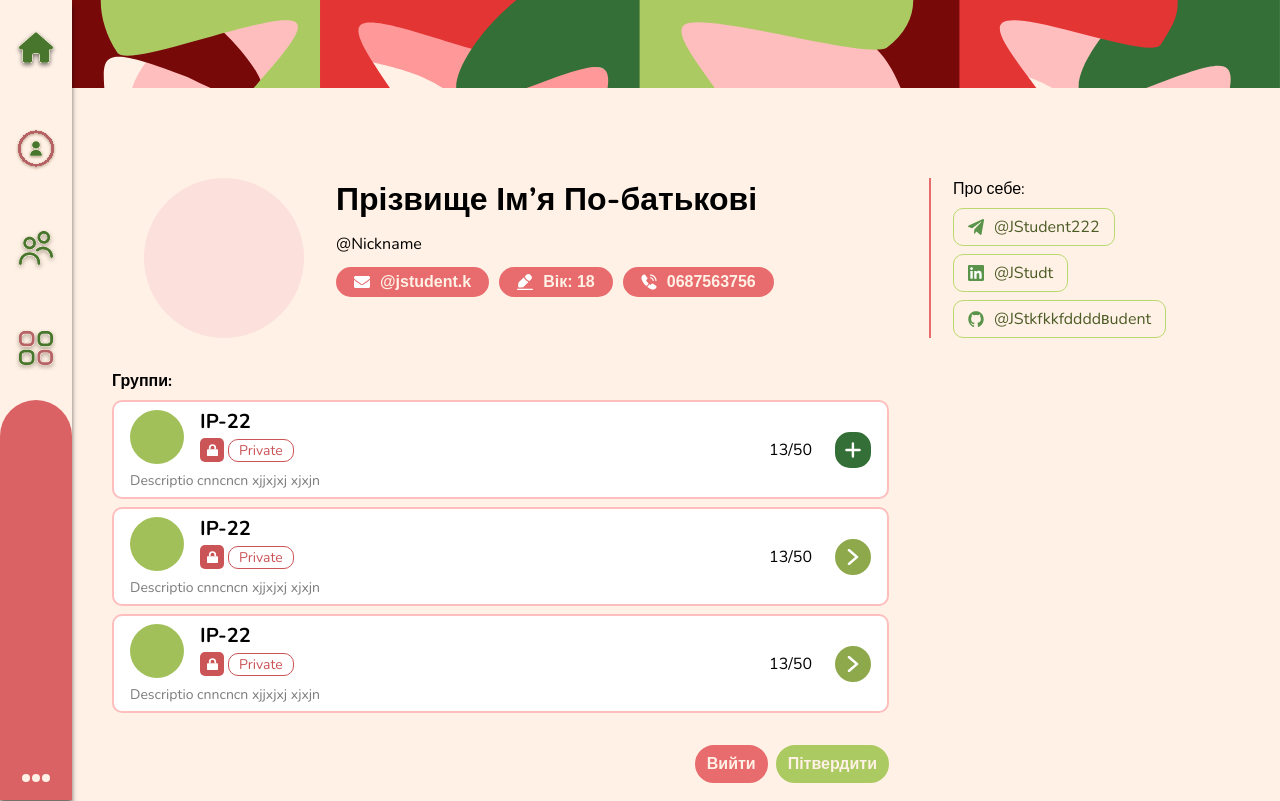
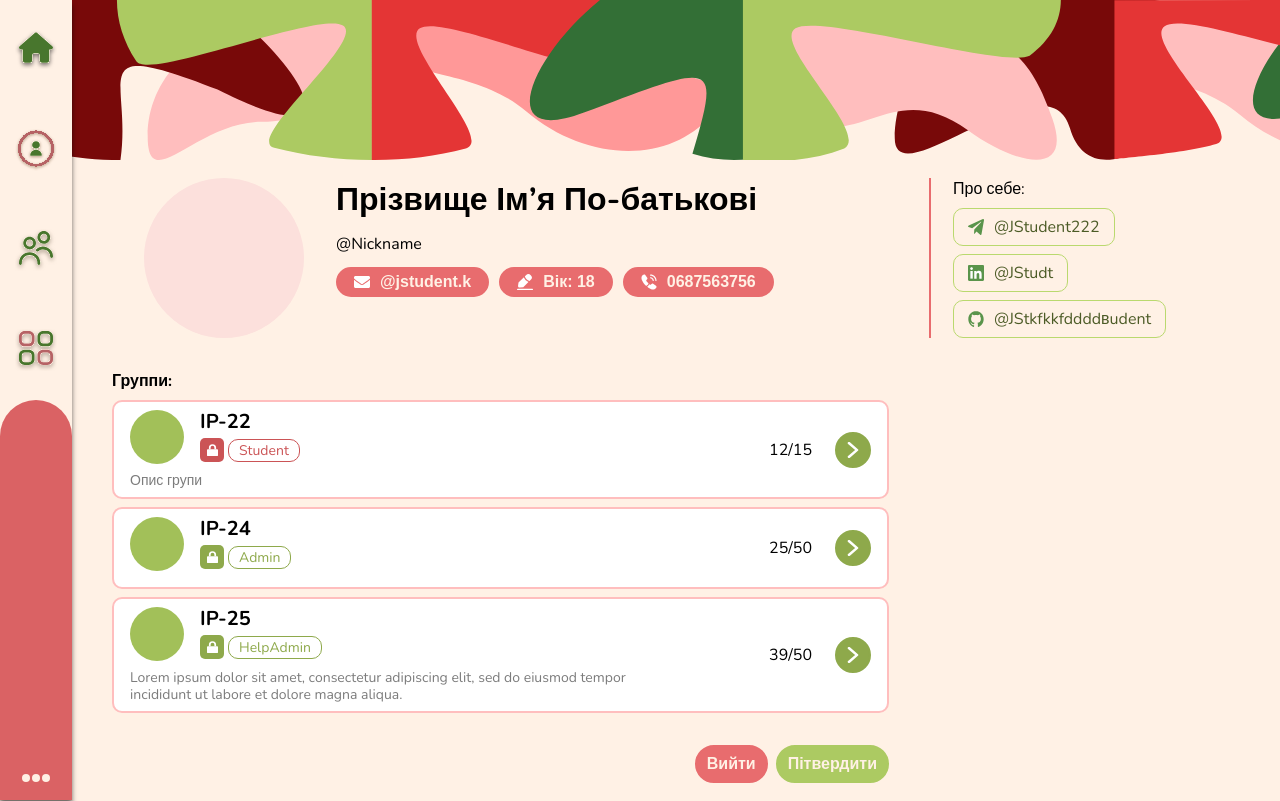
Before and after one commit to MainMi/GroupTime---Front-end_React-Redux, a React (Create React App) app: page /profile in a window 1280 px wide. Built offline with nearby package versions, Linux system fonts and the light colour scheme.

Commit message:
FR - 1.1.2.1 - improve Profile Page
Update custom components GroupCard, fix scss style

```diff
--- a/src/UI/GroupCard/GroupCard.js
+++ b/src/UI/GroupCard/GroupCard.js
@@ -3,8 +3,18 @@ import ButtonSmall from "../Button/ButtonSmall";
 import buttonsImages from '../../static/image/buttonIcons';
 
 const GroupCard = (props) => {
-    const { type = 'view' } = props;
+
+    const {
+        title,
+        description,
+        status,
+        statusName = status,
+        usersCount,
+        maxCount,
+        type = 'view'
+    } = props;
     const isView = type === 'view';
+    const isPrivate = status === 'private';
     return <div className={classes.content}>
         <div className={classes.groupInfo}>
             <div className={classes.infoBox}>
@@ -12,20 +22,20 @@ const GroupCard = (props) => {
                     <img></img>
                 </div>
                 <div className={classes.info}>
-                    <h3>IP-22</h3>
-                    <div className={classes.statusBox}>
+                    <h3>{title}</h3>
+                    <div className={`${classes.statusBox} ${isPrivate ? classes.private : ''}`}>
                         <div className={classes.imgBox}>
                             <img src={buttonsImages.lockClose} alt='lockClose'></img>
                         </div>
-                        <div className={classes.status}>Private</div>
+                        <div className={classes.status}>{statusName.charAt(0).toUpperCase() + statusName.slice(1)}</div>
                     </div>
                 </div>
-                <p className={classes.description}>Descriptio cnncncn xjjxjxj xjxjn</p>
+                <p className={classes.description}>{description}</p>
             </div>
         </div>
         <div className={classes.groupNavigation}>
             <img></img>
-            <p className={classes.userCount}>13/50</p>
+            <p className={classes.userCount}>{usersCount}/{maxCount}</p>
             <ButtonSmall typeColor={isView ? "green" : "darkGreen"} className={isView ? classes.goToButton : classes.addButton} centerImg={isView ? 'chevron': 'plus'}/>
         </div>
     </div>
--- a/src/UI/GroupCard/GroupCard.module.scss
+++ b/src/UI/GroupCard/GroupCard.module.scss
@@ -50,15 +50,24 @@
                         align-items: center;
                         width: 24px;
                         height: 24px;
-                        background-color: #CB5456;
+                        background-color: #8EA94B;
                         border-radius: 5px;
                     }
                     .status {
-                        color: #CB5456;
+                        color: #8EA94B;
                         padding: 1px 10px;
                         font-size: 14px;
-                        border: 1px solid #CB5456;
+                        border: 1px solid #8EA94B;
                         border-radius: 10px;
+                    }
+                    &.private {
+                        .status {
+                            color: #CB5456;
+                            border: 1px solid #CB5456;
+                        }
+                        .imgBox {
+                            background-color: #CB5456;
+                        }
                     }
                 }
             }
--- a/src/UI/HeaderImg/HeaderImg.module.scss
+++ b/src/UI/HeaderImg/HeaderImg.module.scss
@@ -1,9 +1,15 @@
 .headerImg {
     position: relative;
     width: 100%;
-    height: 11vh;
+    height: 195px;
     background: url('../../static/image/pattern/patternDesktop.svg') no-repeat;
     background-size: cover;
+}
+
+@media (max-width: 1440px) {
+    .headerImg {
+        height: 160px;
+    }
 }
 
 @media (max-width: 768px) {
--- a/src/pages/Profile/ProfilePage.js
+++ b/src/pages/Profile/ProfilePage.js
@@ -6,6 +6,32 @@ import contactImages from '../../static/image/contactsIcons';
 import classes from './ProfilePage.module.scss'
 
 const ProfilePage = () => {
+    const dummy_groups = [
+        {
+            name: 'IP-22',
+            description: 'Опис групи',
+            type: 'private',
+            userCount: 12,
+            maxCount: 15,
+            role: 'student'
+        },
+        {
+            name: 'IP-24',
+            description: '',
+            type: 'public',
+            userCount: 25,
+            maxCount: 50,
+            role: 'admin'
+        },
+        {
+            name: 'IP-25',
+            description: 'Lorem ipsum dolor sit amet, consectetur adipiscing elit, sed do eiusmod tempor incididunt ut labore et dolore magna aliqua.',
+            type: 'public',
+            userCount: 39,
+            maxCount: 50,
+            role: 'helpAdmin'
+        },
+    ]
     return <div>
         <HeaderImg position={'absolute'}/>
         <div className={classes.content}>
@@ -41,9 +67,9 @@ const ProfilePage = () => {
             </div>
             <div className={classes.groupsBox}>
                 <h4>Группи:</h4>
-                <GroupCard type='add'></GroupCard>
-                <GroupCard></GroupCard>
-                <GroupCard></GroupCard>
+                {dummy_groups.map((group, index) =>
+                    <GroupCard key={index} title={group.name} description={group.description} status={group.type} usersCount={group.userCount} maxCount={group.maxCount} statusName={group.role}></GroupCard>
+                )}
             </div>
             <div className={classes.buttonBox}>
                 <Button >Вийти</Button>
```
